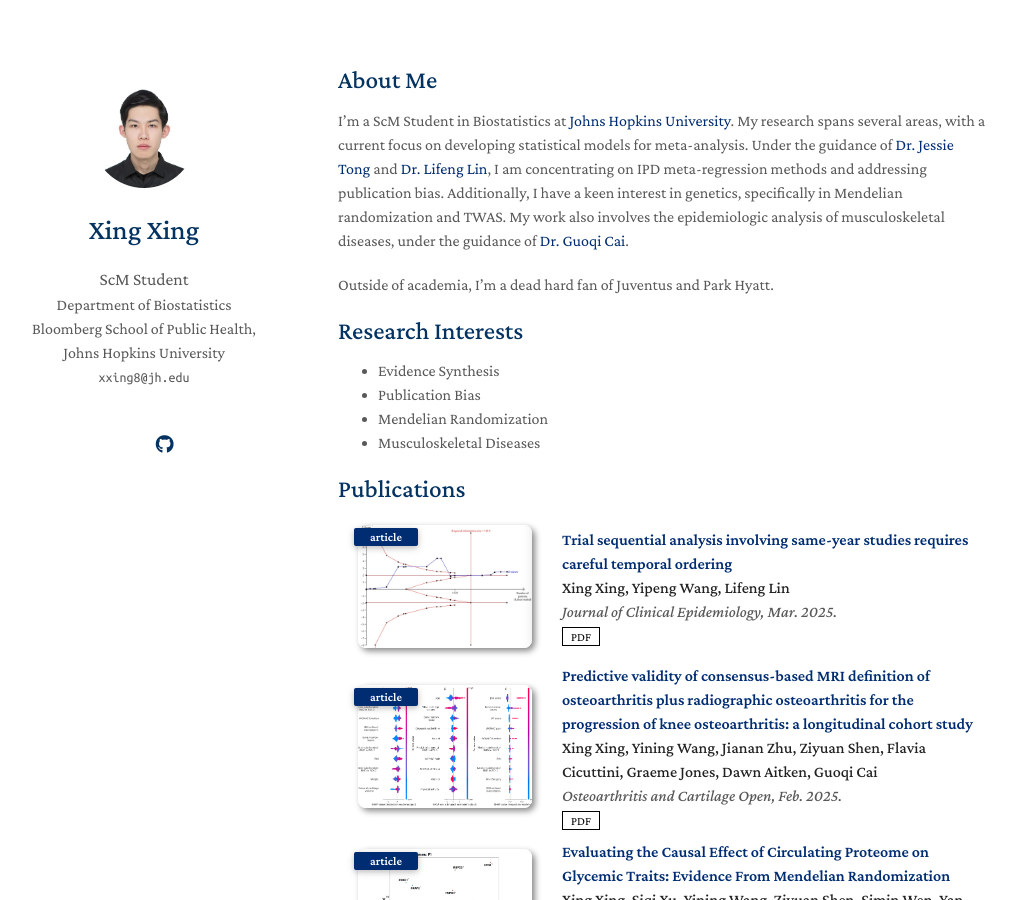
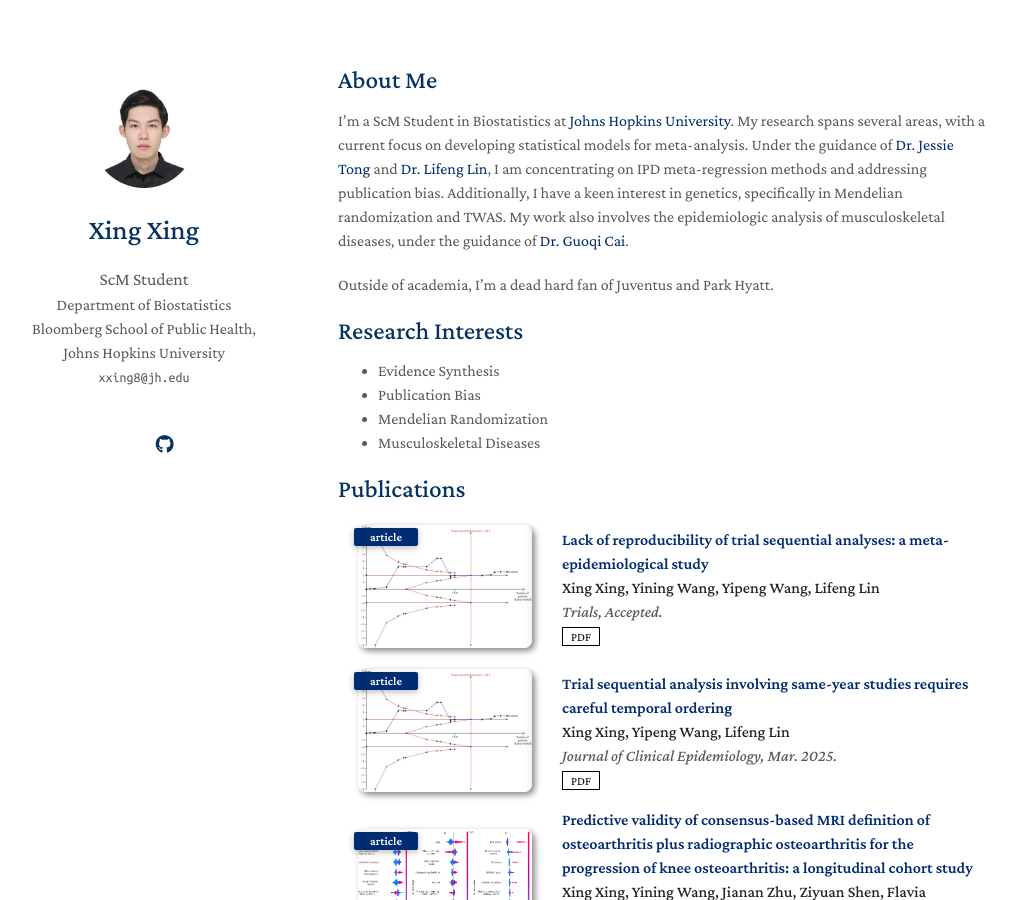
Before and after one commit to KevinXing3/kevinXing3.github.io, a Jekyll site: the page built from index.md, in a window 1280 px wide and 900 px high. Shown: the whole window, without its empty margins (132-1147 px from the left). Built offline with Jekyll 4.4.1, drawn with Linux system fonts in a browser that asks for light colours; nearby versions of some CDN libraries; a style sheet for code colours, icons or effects is not loaded; our own code applies the rules of GitHub Pages for plain Markdown files.

Commit message:
Update project.md

```diff
--- a/_includes/project.md
+++ b/_includes/project.md
@@ -2,6 +2,24 @@
 
 <div class="publications">
 <ol class="bibliography">
+
+<li>
+<div class="pub-row">
+  <div class="col-sm-3 abbr" style="position: relative;padding-right: 15px;padding-left: 15px;">
+    <img src="assets/img/TSA.jpg" class="teaser img-fluid z-depth-1">
+    <abbr class="badge">article</abbr>
+  </div>
+
+  <div class="col-sm-9" style="position: relative;padding-right: 15px;padding-left: 20px;">
+    <div class="title"><a href="https://www.jclinepi.com/article/S0895-4356(24)00401-3/fulltext" style="color:#002D72">Lack of reproducibility of trial sequential analyses: a meta-epidemiological study </a></div>
+    <div class="author"><strong>Xing Xing, Yining Wang, Yipeng Wang, Lifeng Lin</strong></div>
+    <div class="periodical"><em>Trials, Accepted.</em></div>
+    <div class="links">
+      <a href="https://www.jclinepi.com/article/S0895-4356(24)00401-3/fulltext" class="btn btn-sm z-depth-0" role="button" target="_blank" style="font-size:12px;">PDF</a>
+    </div>
+  </div>
+</div>
+</li>
 
 <li>
 <div class="pub-row">
```
